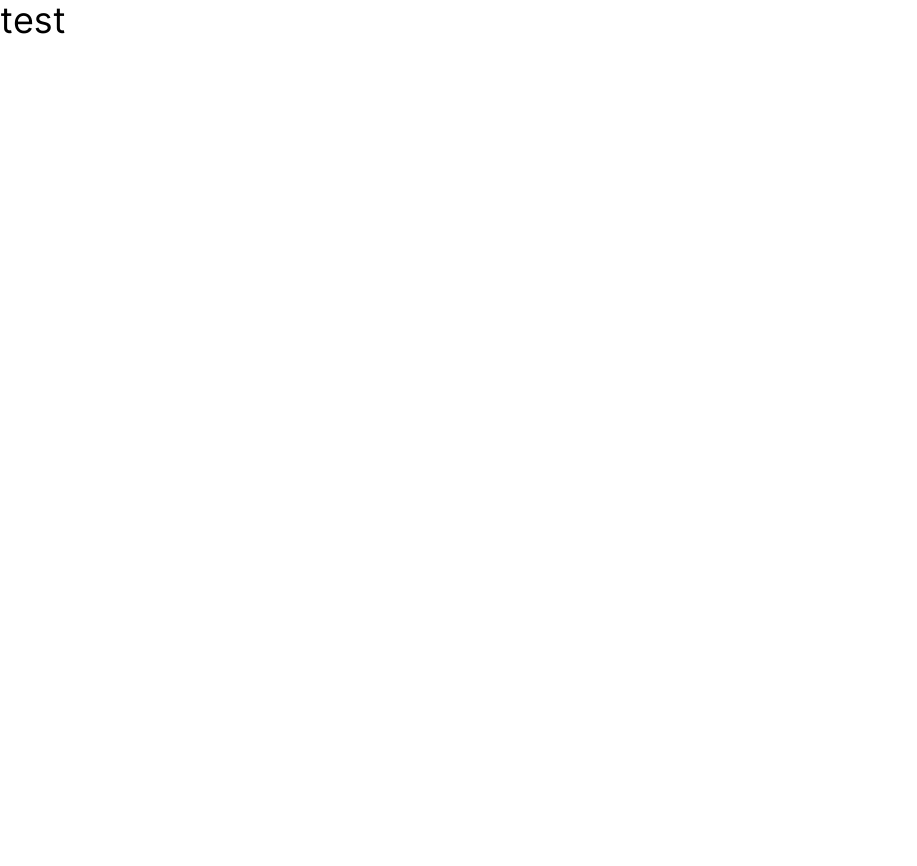
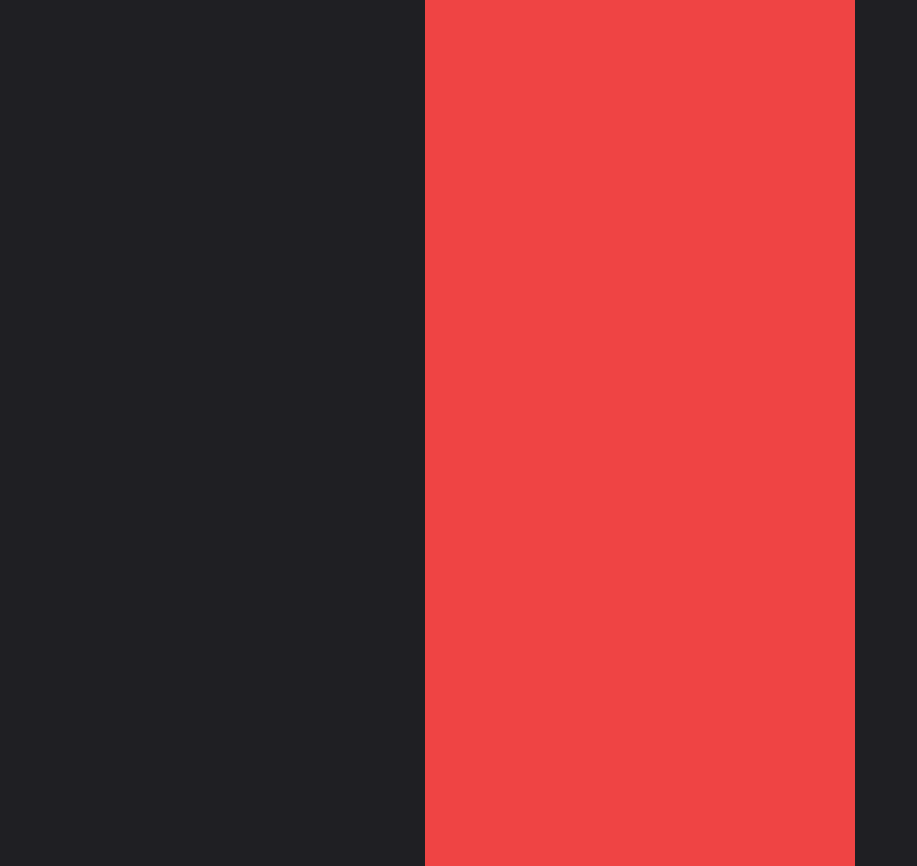
Before and after one commit to not-byte/blink-app, a Vue app: page / in a window 1280 px wide. Shown: the whole page, without its empty margins (0-917 px from the left). Before the commit the page ends 800 px from the top, so only its background shows below. Built offline with nearby package versions, Linux system fonts and the light colour scheme.

Commit message:
feat(app): added main section

```diff
--- a/src/assets/css/tailwind.css
+++ b/src/assets/css/tailwind.css
@@ -19,7 +19,7 @@
         src: url('../fonts/inter-v13-latin_latin-ext-800.woff2') format('woff2');
     }
 
-    p {
-        @apply font-display;
+    body, html {
+        @apply font-display bg-rasin-black w-screen h-screen;
     }
 }
--- a/src/views/HomeView.vue
+++ b/src/views/HomeView.vue
@@ -2,7 +2,10 @@
 </script>
 
 <template>
-  <main>
-    <p class="text-4xl">test</p>
-  </main>
+  <body>
+    <main class="flex justify-center items-center h-screen">
+      <div class="h-screen w-screen md:h-[932px] md:w-[430px] bg-red-500">
+      </div>
+    </main>
+  </body>
 </template>
```
